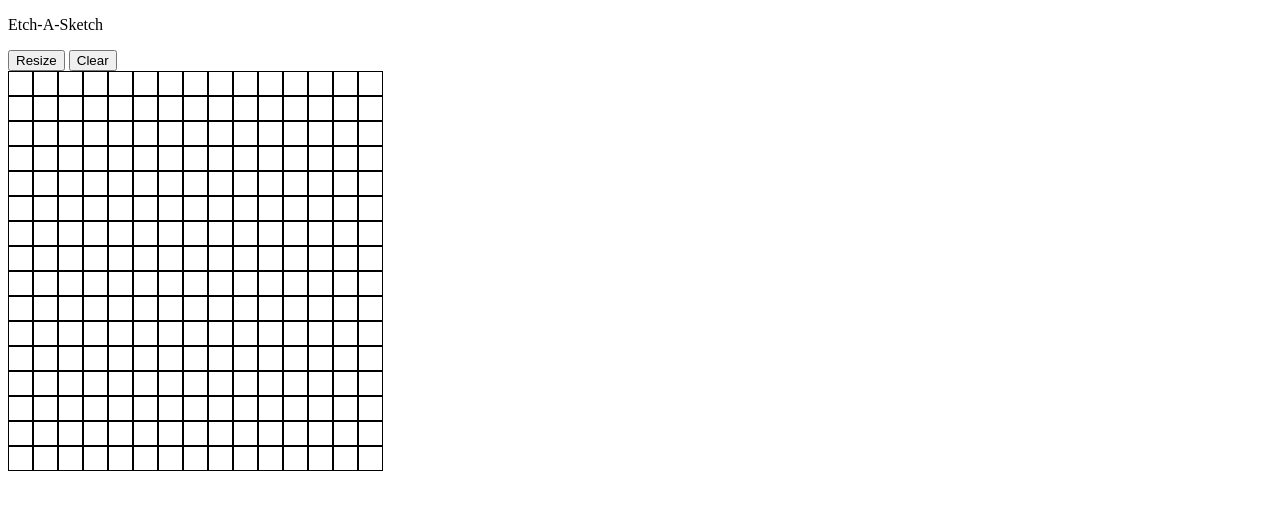
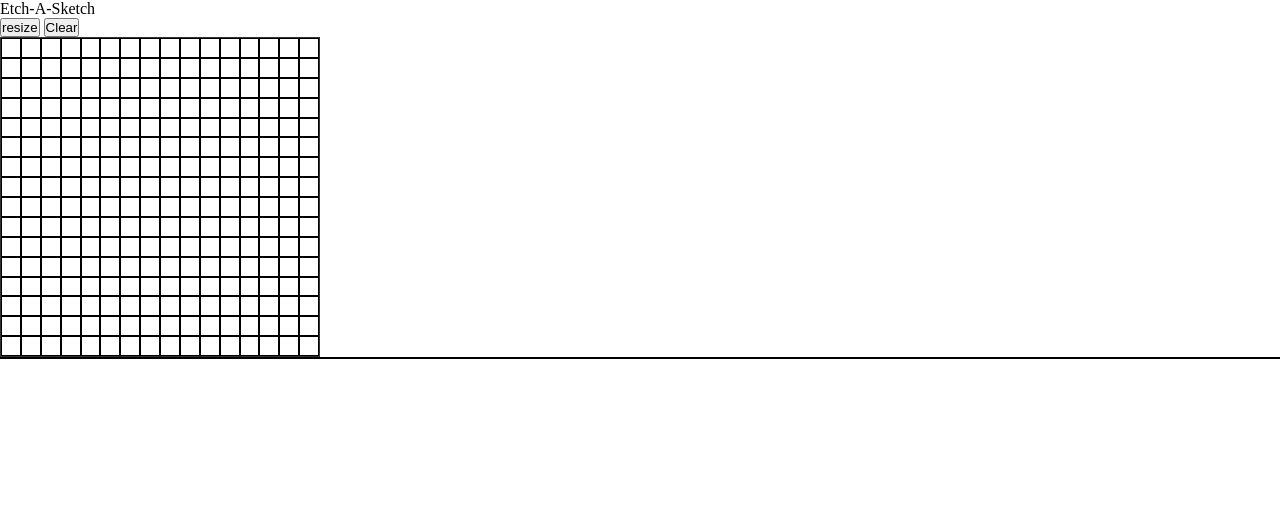
Before and after one commit to Supablu/Etch-A-Sketch, a plain HTML site: page index.html in a window 1280 px wide. Drawn offline with Linux system fonts and the light colour scheme.

Commit message:
Edit to html and css. Reworked Js

```diff
--- a/index.html
+++ b/index.html
@@ -13,11 +13,14 @@
     <header>
         <p>Etch-A-Sketch</p>
     </header>
-
-    <button class="resize">Resize</button>
-    <button id="clear">Clear</button>
-
-    <div class="gameBoard"></div>
+    <div class="gameBoard">
+        <div id="actions">
+            <button class="resize">resize</button>
+            <button class="clear">Clear</button>
+        </div>
+        <div id='grid'></div>
+        <div class="block"></div>
+    </div>
 
     <script src="script.js"></script>
 </body>
--- a/script.js
+++ b/script.js
@@ -1,35 +1,41 @@
-let gameBoard = document.querySelector('.gameBoard');
-let block = document.querySelectorAll('#block');
-let clearBtn = document.querySelector('#clear');
+let clearBtn = document.querySelector('.clear');
+let resize = document.querySelector('.resize');
 let value = 16; // For default 16x16 grid size
-let resize = document.querySelector('.resize');
 
 //Create grid
-for (let i = 0; i < value * value; i++) {
-    const block = document.createElement('div');
-    block.id = 'block';
-    gameBoard.appendChild(block);
+function createGrid(size = value) {
+    grid.style["grid-template-rows"] = `repeat(${size}, 1fr)`;
+    grid.style["grid-template-columns"] = `repeat(${size}, 1fr)`;
+    for (let i = 0; i < size * size; i++) {
+        const block = document.createElement('div');
+        block.className = 'block';
+        block.id = 'block';
+        grid.appendChild(block);
+    }
+    grid.addEventListener("mouseover", colorBlack);
+    resize.addEventListener("click", resizeGrid);
+    clearBtn.addEventListener("click", clearGrid);
 }
 
 //Resize the grid
-resize.addEventListener('click', () => {
-    let value = prompt('Enter desired size: ');
-    console.log(value);
-})
-
-
-//When pointer hovers over a block, fill in with color black
-let colorBlack = document.querySelectorAll('#block');
-for (let color of colorBlack) {
-    color.addEventListener('mouseover', () => {
-        color.style.backgroundColor = 'black';
-    });
+function resizeGrid() {
+    const newSize = parseInt(prompt("New Size: ", 16));
+    grid.innerHTML = '';
+    resize.removeEventListener("click", resizeGrid);
+    grid.removeEventListener("mouseover", colorBlack);
+    createGrid(newSize);
 }
 
-//Clear button to remove all div element colors
-let clearColor = document.querySelectorAll('#block');
-for (let color of clearColor) {
-    clearBtn.addEventListener('click', () => {
-        color.style.backgroundColor = '';
-    });
+//Fill in background color of black
+function colorBlack(e) {
+    if (e.target.className !== "block") return false;
+    e.target.style.backgroundColor = 'black';
 }
+
+//Clear background color from grid
+function clearGrid() {
+    grid.innerHTML = '';
+    resizeGrid();
+}
+
+createGrid();
--- a/style.css
+++ b/style.css
@@ -1,20 +1,17 @@
 * {
+    padding: 0;
+    margin: 0;
     box-sizing: border-box;
 }
 
-.gameBoard {
-    display: flex;
-    flex-wrap: wrap;
+#grid {
+    width: 20rem;
+    height: 20rem;
+    border: 1px solid #333;
+    display: grid;
+    flex-wrap: grid;
 }
 
-.gameBoard>div {
+.block {
     border: 1px solid black;
-    height: 25px;
-    width: 25px;
 }
-
-.gameBoard>div:nth-child(16n + 1) {
-    width: 100%;
-    border: 0;
-    height: 0;
-}
```
